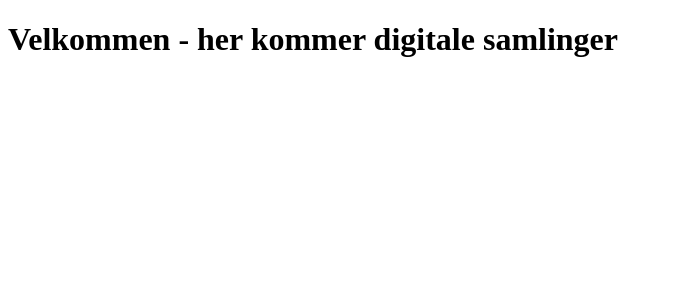
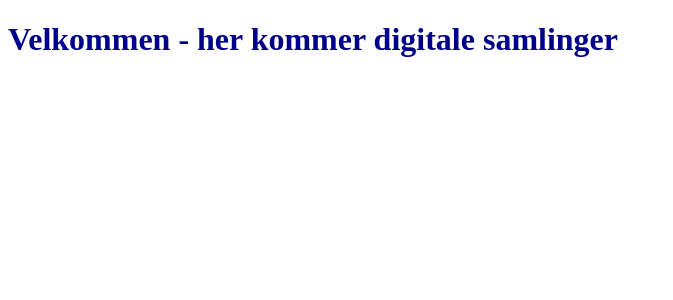
Before and after one commit to kb-dk/ds-web_DEPRECATED, a Vue app: page / in a window 1280 px wide. Shown: the top 300 px of the page, without its empty margins (0-673 px from the left). Built offline with nearby package versions, Linux system fonts and the light colour scheme.

Commit message:
Some restructering and added styles

```diff
--- a/package.json
+++ b/package.json
@@ -1,6 +1,6 @@
 {
   "name": "ds-web",
-  "version": "0.1.0",
+  "version": "0.1.0-snapshot",
   "private": true,
   "scripts": {
     "serve": "vue-cli-service serve",
--- a/src/main.js
+++ b/src/main.js
@@ -1,7 +1,8 @@
 import Vue from 'vue'
 import App from './App.vue'
-import router from './router'
-import store from './store'
+import router from './router/router'
+import store from './store/store'
+import './styles/main.scss'
 
 Vue.config.productionTip = false
 
--- a/src/router.js
+++ b/src/router/router.js
@@ -1,6 +1,6 @@
 import Vue from 'vue'
 import Router from 'vue-router'
-import Home from './views/Home.vue'
+import Home from '../views/Home.vue'
 
 Vue.use(Router)
 
--- /dev/null
+++ b/src/styles/global.scss
@@ -0,0 +1,3 @@
+h1 {
+  color:darkblue
+}
--- /dev/null
+++ b/src/styles/main.scss
@@ -0,0 +1 @@
+@import 'global';
```
Also changed, not shown: src/store/store.js (renamed from src/store.js), 1 other file (tests, documents, lock files or other folders).
